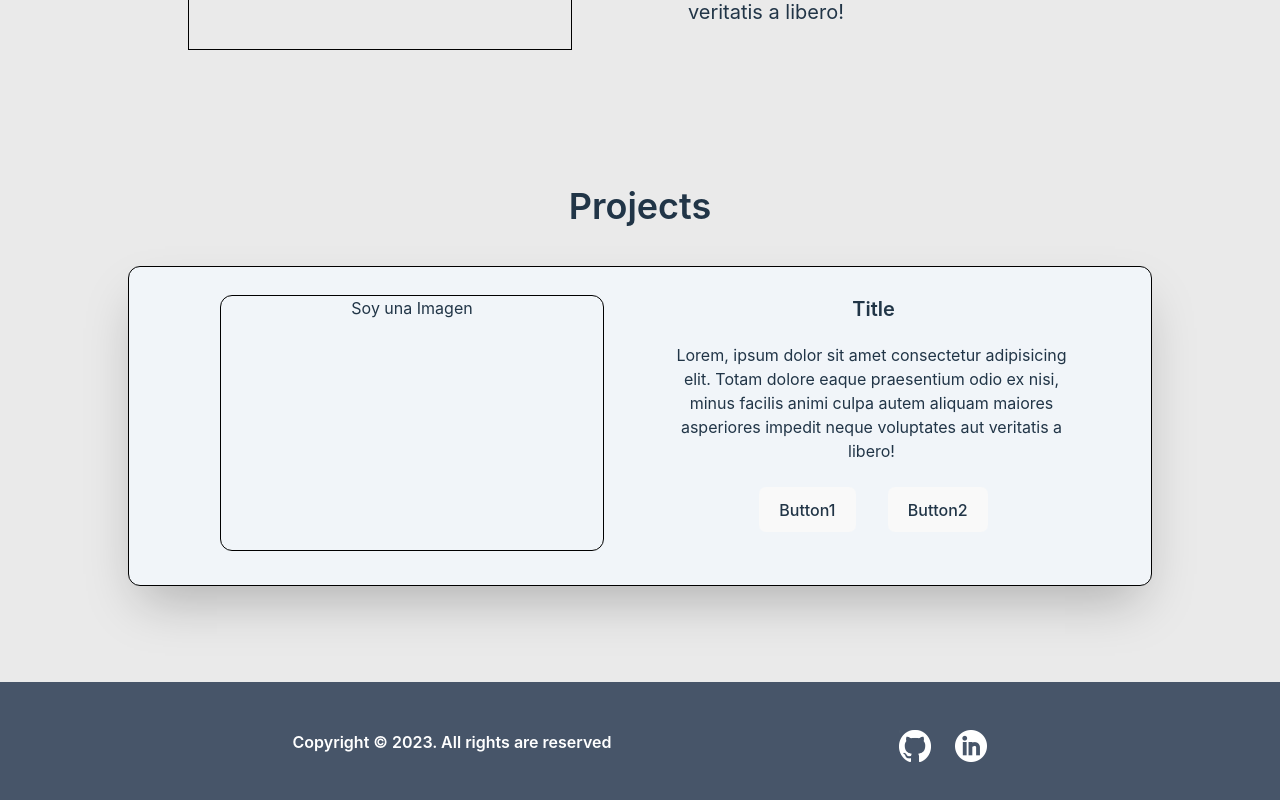
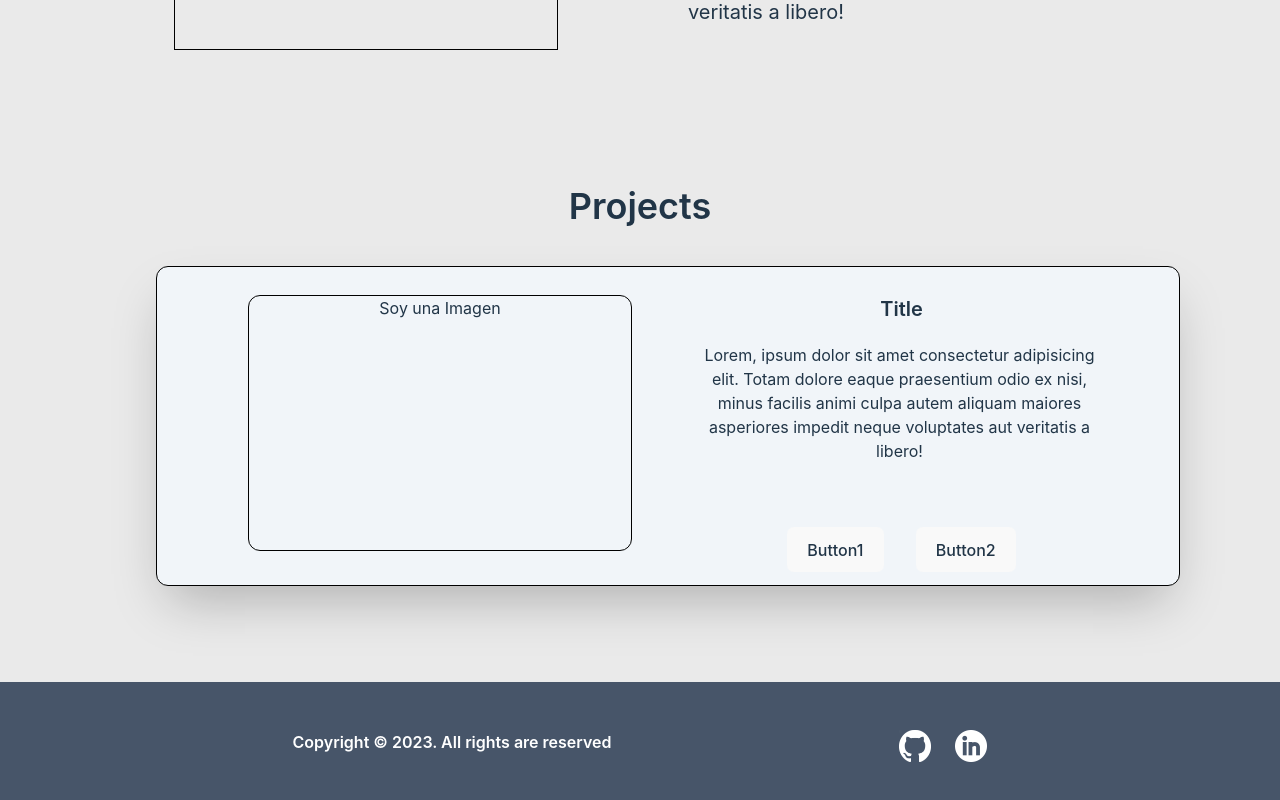
Before and after one commit to denisrold/Portfolio, a React (Vite) app in the folder portfolio/: page / in a window 1280 px wide. Shown: the part 1082-1882 px from the top of the page. Built offline with nearby package versions, Linux system fonts and the light colour scheme.

Commit message:
Responsive correction Proyect

```diff
--- a/portfolio/src/views/Proyects.jsx
+++ b/portfolio/src/views/Proyects.jsx
@@ -1,8 +1,8 @@
 const Proyects = () =>{
     return (
 
-    <div>
-        <div className="text-center mb-10">
+    <div className="lg:ml-14">
+        <div className="text-center md:-ml-6 lg:-ml-14 mb-10">
         <p className="text-4xl font-semibold">Projects</p>
         </div>
             <div className="bg-slate-100 max-w-screen-lg w-full mt-10 md:h-80 pt-7 grid grid-cols-1 gap-4 md:grid-cols-2  mb-24 border border-black rounded-xl shadow-2xl lg:pr-10">
@@ -12,7 +12,7 @@ const Proyects = () =>{
                     <div className=" ml-2 col-span-1 md:col-span-1 md:ml-5 w-full md:pr-8">
                         <p className="text-center ml-auto mr-auto  w-auto text-xl font-semibold mb-5">Title</p>
                         <p className="text-center w-auto text-base ml-5  mb-6 mr-6">Lorem, ipsum dolor sit amet consectetur adipisicing elit. Totam dolore eaque praesentium odio ex nisi, minus facilis animi culpa autem aliquam maiores asperiores impedit neque voluptates aut veritatis a libero!</p>
-                        <div className="ml-auto mr-auto w-80 space-x-8 mb-6 md:mb-0">
+                        <div className="ml-auto mr-auto lg:mt-16 w-80 space-x-8 mb-6 md:mb-0">
                             <button>Button1</button>
                             <button>Button2</button>
                         </div>
```
